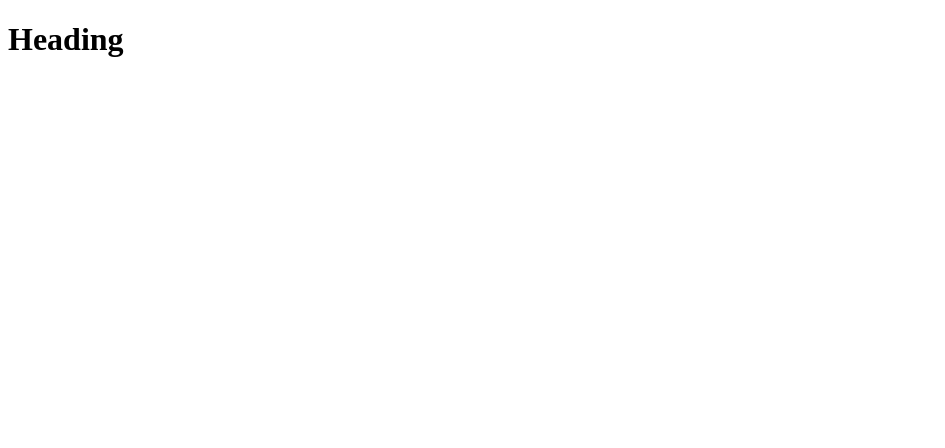
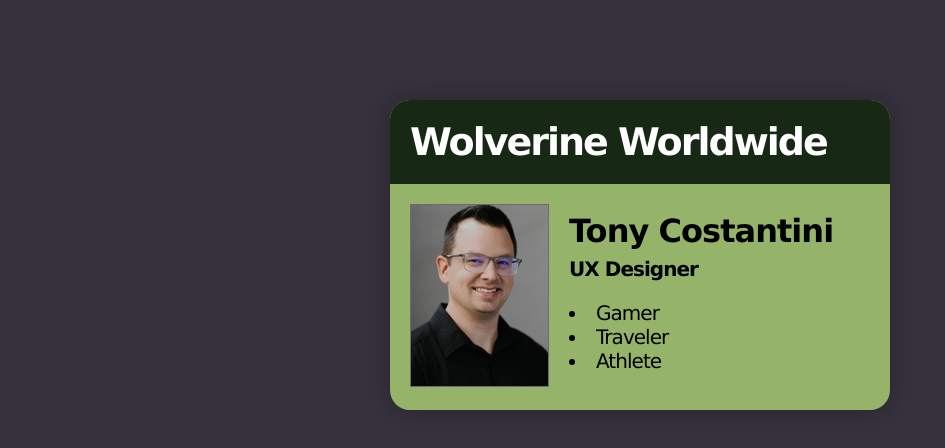
Before and after one commit to TonyCostantini/card-design, a plain HTML site: page index.html in a window 1280 px wide. Shown: the whole page, without its empty margins (0-945 px from the left). Drawn offline with Linux system fonts and the light colour scheme.

Commit message:
Created a new index.html for card design.

```diff
--- a/index.html
+++ b/index.html
@@ -8,7 +8,18 @@
     <link rel="stylesheet" href="screen.css">
   </head>
   <body>
-    <h1>Heading</h1>
-    <script src="index.js"></script>
+    <div class="card">
+      <h1 id="company">Wolverine Worldwide</h1>
+      <div>
+        <img alt="Headshot portrait of Tony Costantini" src="costantini-color.png" />
+        <h2>Tony Costantini</h2>
+          <p1>UX Designer</p1>
+            <ul>
+              <li>Gamer</li>
+              <li>Traveler</li>
+              <li>Athlete</li>
+            </ul>
+      </div>
+    </div>
   </body>
 </html>
--- a/screen.css
+++ b/screen.css
@@ -1 +1,58 @@
 /* Add screen styles below */
+body {
+    background: #37323E;
+    margin-top: 100px;
+}
+
+.card {
+    background: #95B46A;
+    margin: 0 auto;
+    width: 500px;
+    height: 310px;
+    border-radius: 20px;
+    box-shadow: 0 0 30px rgba(0,0,0,0.3);
+}
+
+.card div {
+    padding: 20px;
+}
+
+h1 {
+    background: #172815;
+    color: #FFFFFF;
+    margin: 0;
+    padding: 20px;
+    border-radius: 20px 20px 0 0;
+    font-family: Verdana, sans-serif;
+    font-weight: bold;
+    font-size: 38px;
+    letter-spacing: -0.125rem;
+}
+
+h2 {
+    font-family: Verdana, sans-serif;
+    font-weight: bold;
+    font-size: 32px;
+    letter-spacing: -0.06rem;
+    line-height: 0;
+}
+
+p1 {
+    font-family: Verdana, sans-serif;
+    font-weight: bold;
+    font-size: 20px;
+    letter-spacing: -0.06rem;
+}
+
+ul {
+    font-family: Verdana, sans-serif;
+    font-weight: 100;
+    font-size: 20px;
+    letter-spacing: -0.06rem;
+    list-style-position: inside;
+}
+
+img {
+    float: left;
+    margin-right: 20px;
+}
```
Also changed, not shown: costantini-color.png (added).
